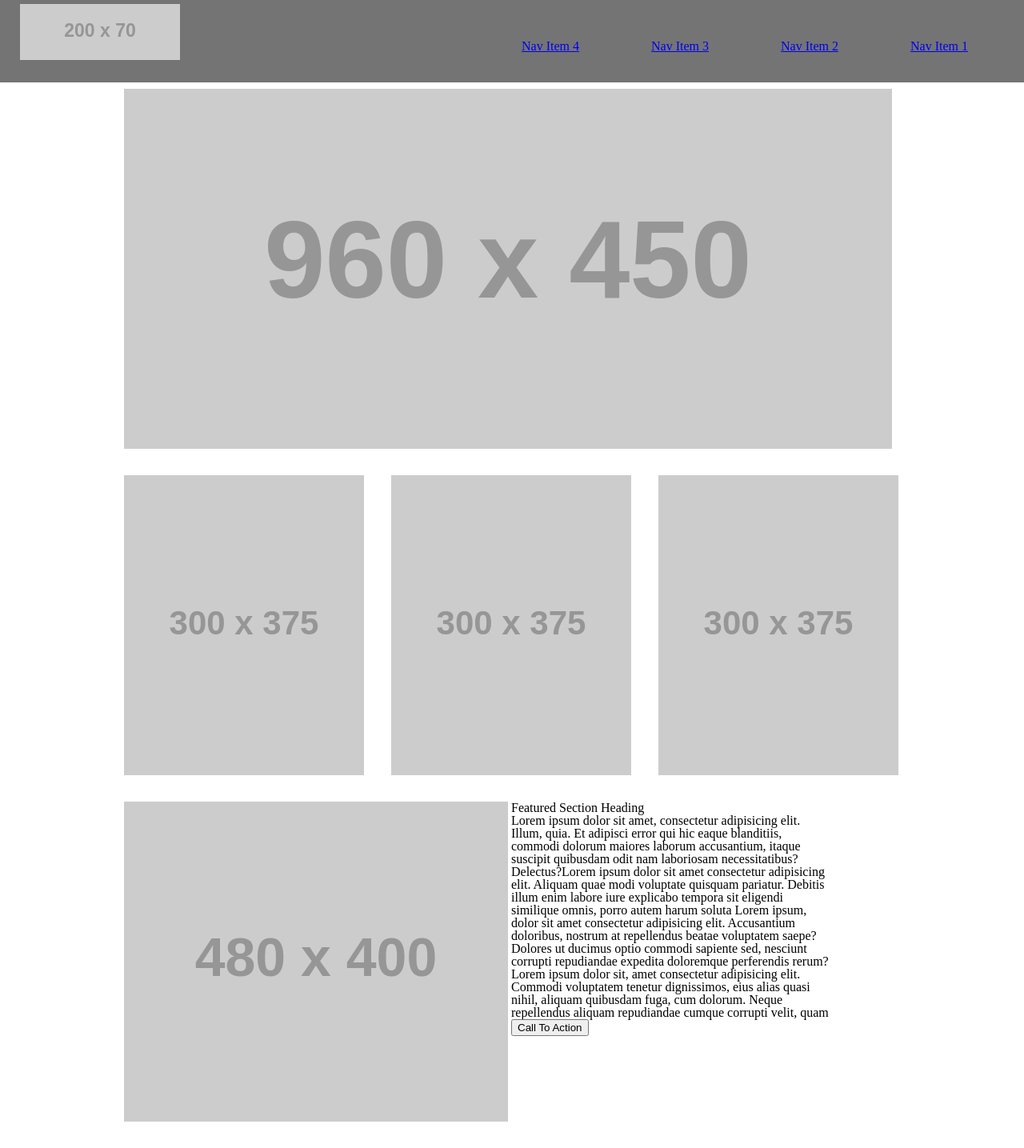
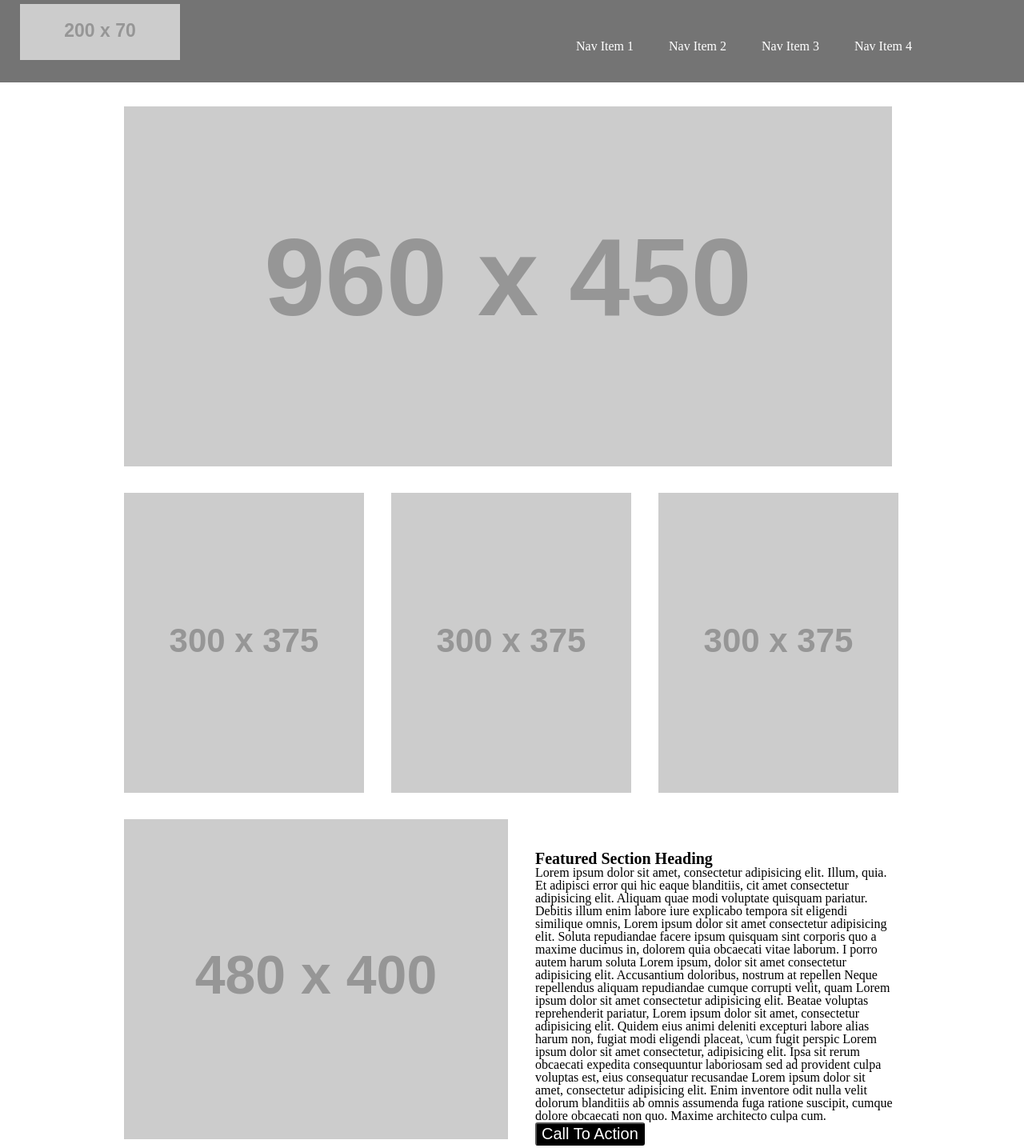
Before and after one commit to iwhitmor/wireframe-exercise, a plain HTML site: page index.html in a window 1280 px wide. Shown: the part 20-1455 px from the top of the page at 80% size. Before the commit the page ends 1425 px from the top, so only its background shows below. Drawn offline with Linux system fonts and the light colour scheme; placeholder pictures from the web are drawn by us.

Commit message:
add button, add bold letters to featured heading, add 30px margin to all boxes

```diff
--- a/index.html
+++ b/index.html
@@ -15,10 +15,12 @@
 <body>
   <header>
     <img src="https://placehold.it/200x70/ddd" alt="Logo">
-    <nav><a href="#">Nav Item 1</a></nav>
-    <nav><a href="#">Nav Item 2</a></nav>
-    <nav><a href="#">Nav Item 3</a></nav>
-    <nav><a href="#">Nav Item 4</a></nav>
+    <nav>
+      <a href="#">Nav Item 1</a>
+      <a href="#">Nav Item 2</a>
+      <a href="#">Nav Item 3</a>
+      <a href="#">Nav Item 4</a>
+    </nav>
   </header>
   <main>
     <h1><img src="https://placehold.it/960X450/ddd" alt="Hero Image"></h1>
@@ -31,16 +33,23 @@
       <img class="featuredbanner" src="https://placehold.it/480x400/ddd" alt="Featured Section Banner">
 
       <section class="featuredsection">
-      <h2>Featured Section Heading</h2>
-      <p>
-      Lorem ipsum dolor sit amet, consectetur adipisicing elit. Illum, quia. Et adipisci error qui hic eaque blanditiis,
-      commodi dolorum maiores laborum accusantium, itaque suscipit quibusdam odit nam laboriosam necessitatibus?
-      Delectus?Lorem ipsum dolor sit amet consectetur adipisicing elit. Aliquam quae modi voluptate quisquam pariatur.
-      Debitis illum enim labore iure explicabo tempora sit eligendi similique omnis, porro autem harum soluta Lorem ipsum, dolor sit amet consectetur adipisicing elit. Accusantium doloribus, nostrum at repellendus beatae voluptatem saepe? Dolores ut ducimus optio commodi sapiente sed, nesciunt corrupti repudiandae expedita doloremque perferendis rerum?Lorem ipsum dolor sit, amet consectetur adipisicing elit. Commodi voluptatem tenetur dignissimos, eius alias quasi nihil, aliquam quibusdam fuga, cum dolorum. Neque repellendus aliquam repudiandae cumque corrupti velit, quam <accusamus class="lorem"></accusamus>
-      <button>Call To Action</button>
+        <p class="featuredheading">Featured Section Heading</p>
+        <p class="scroll">
 
+          Lorem ipsum dolor sit amet, consectetur adipisicing elit. Illum, quia. Et adipisci error qui hic eaque
+          blanditiis,
+          cit amet consectetur adipisicing elit. Aliquam quae modi voluptate quisquam
+          pariatur.
+          Debitis illum enim labore iure explicabo tempora sit eligendi similique omnis, Lorem ipsum dolor sit amet consectetur adipisicing elit. Soluta repudiandae facere ipsum quisquam sint corporis quo a maxime ducimus in, dolorem quia obcaecati vitae laborum. I porro autem harum soluta Lorem
+          ipsum, dolor sit amet consectetur adipisicing elit. Accusantium doloribus, nostrum at repellen Neque repellendus aliquam
+          repudiandae cumque corrupti velit, quam Lorem ipsum dolor sit amet consectetur adipisicing elit. Beatae voluptas reprehenderit pariatur, Lorem ipsum dolor sit amet, consectetur adipisicing elit. Quidem eius animi deleniti excepturi labore alias harum non, fugiat modi eligendi placeat, \cum fugit perspic Lorem ipsum dolor sit amet consectetur, adipisicing elit. Ipsa sit rerum obcaecati expedita consequuntur laboriosam sed ad provident culpa voluptas est, eius consequatur recusandae Lorem ipsum dolor sit amet, consectetur adipisicing elit. Enim inventore odit nulla velit dolorum blanditiis ab omnis assumenda fuga ratione suscipit, cumque dolore obcaecati non quo. Maxime architecto culpa cum.
+
+          </p>
+          <button>Call To Action</button>
+
+
+      </section>
     </section>
-  </section>
   </main>
   <footer>
 
--- a/style.css
+++ b/style.css
@@ -4,6 +4,24 @@
 }
 main {
 width: 970px;
+}
+nav {
+  width: 600px;
+  margin: 0 auto;
+}
+
+h1 {
+  margin-top: 30px;
+}
+a {
+ padding: 20px;
+ color: white;
+ text-decoration: none;
+}
+
+a:hover {
+background-color: black;
+border-radius: 25px;
 }
 
 body {
@@ -28,7 +46,9 @@ header {
 }
 
 footer {
-  background-color:rgb(116, 116, 116)
+  background-color:rgb(116, 116, 116);
+  height: 125px;
+  margin-top: 30px;
 }
 
 nav {
@@ -38,12 +58,30 @@ nav {
 }
 
 .featuredsection {
+  display: inline-block;
+  width: 450px;
+  height: 300px;
+  margin-left: 30px;
+}
+
+.scroll {
   overflow: scroll;
-  display: inline-block;
-  width: 400px;
-  height: 400px;
+}
+
+.featuredheading {
+  font-size: 20px;
+  font-weight: bold;
 }
 
 button {
+  text-align: center;
+  font-size: 20px;
+  background-color: black;
+  color: white;
+  border-radius: 3px;
+}
 
+button:hover {
+  background-color: white;
+  color: black;
 }
```
